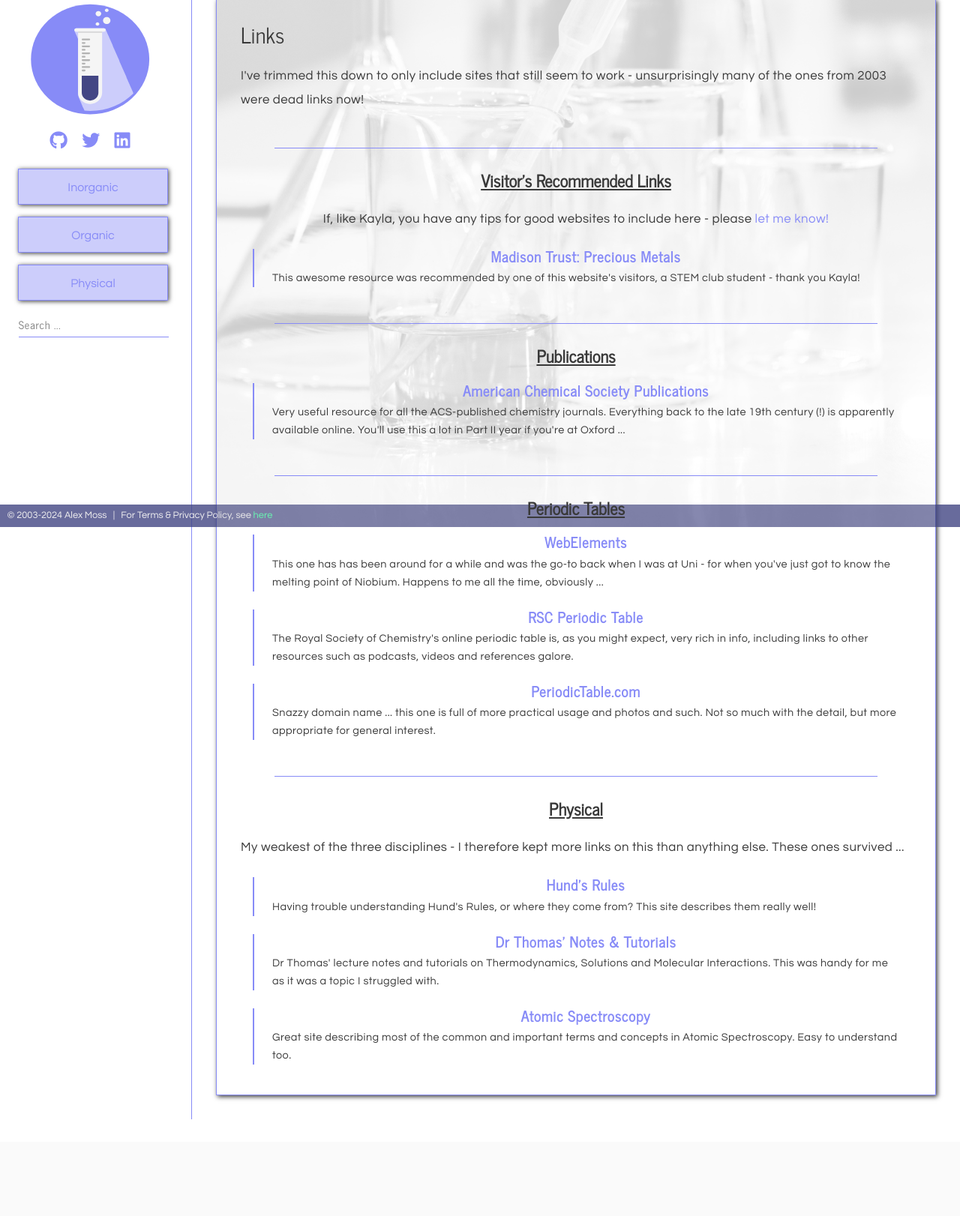
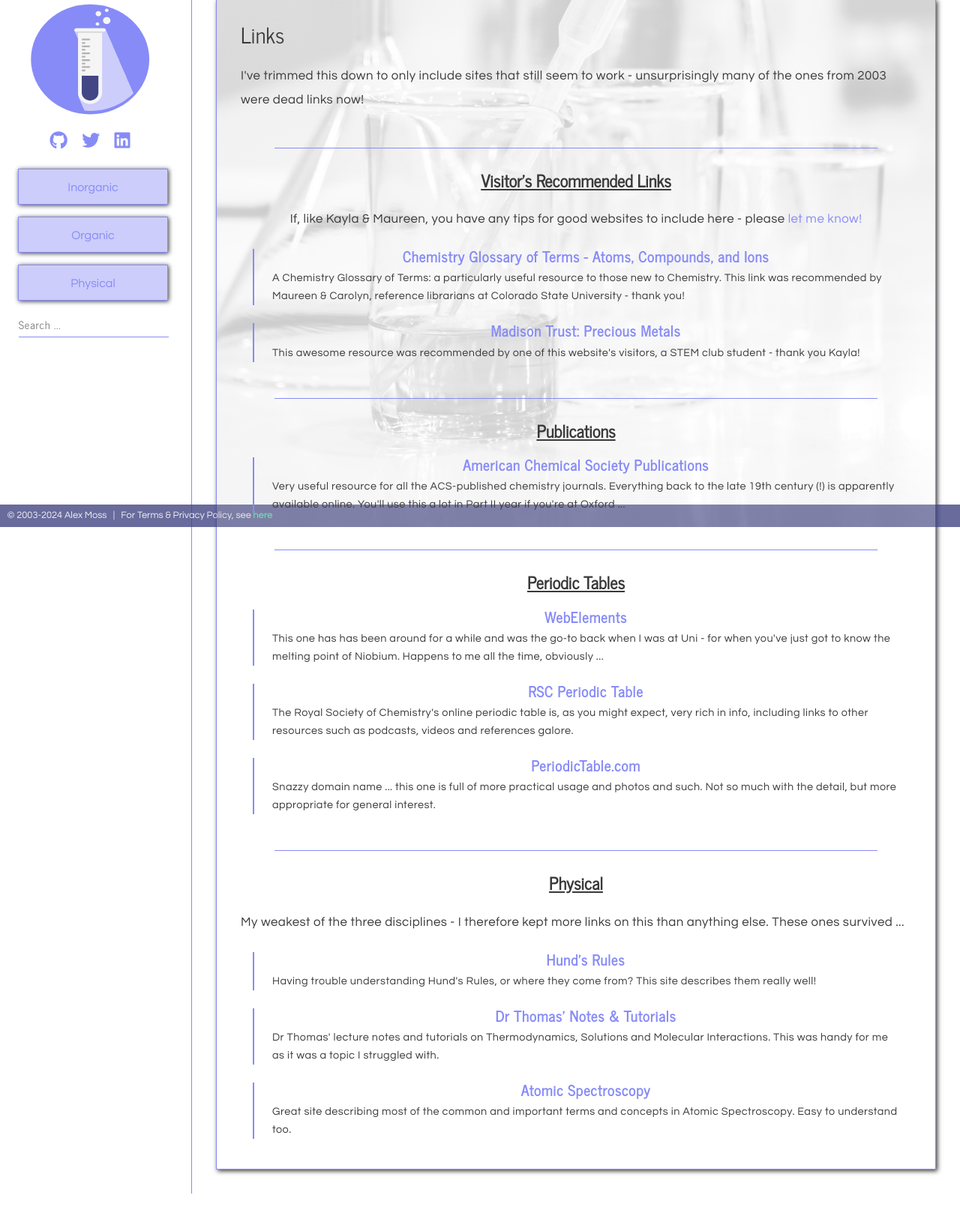
Before and after one commit to alexdmoss/alchemyst, a Flask app: page /links in a window 1280 px wide. Shown: the part 97-1719 px from the top of the page at 75% size. Before the commit the page ends 1590 px from the top, so only its background shows below. Run offline with Flask 3, Linux system fonts and the light colour scheme.

Commit message:
Add link recommended by Maureen & Carolyn from Colorado State

```diff
--- a/alchemyst/templates/links.html
+++ b/alchemyst/templates/links.html
@@ -12,7 +12,12 @@
 
         <h2>Visitor's Recommended Links</h2>
 
-        <p style="text-align: center;">If, like Kayla, you have any tips for good websites to include here - please <a href="/contact">let me know!</a></p>
+        <p style="text-align: center;">If, like Kayla & Maureen, you have any tips for good websites to include here - please <a href="/contact">let me know!</a></p>
+
+        <section class="link">
+            <h3><a href="https://www.goodfellow.com/usa/resources/chemistry-glossary-of-terms-atoms-compounds-ions/" target="_blank">Chemistry Glossary of Terms - Atoms, Compounds, and Ions</a></h3>
+            <p>A Chemistry Glossary of Terms: a particularly useful resource to those new to Chemistry. This link was recommended by Maureen & Carolyn, reference librarians at Colorado State University - thank you!</p>
+        </section>
 
         <section class="link">
             <h3><a href="https://www.madisontrust.com/client-resources/articles/gold-silver-and-other-precious-metals/" target="_blank">Madison Trust: Precious Metals</a></h3>
```
